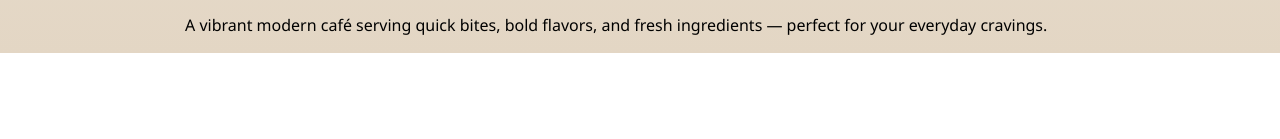
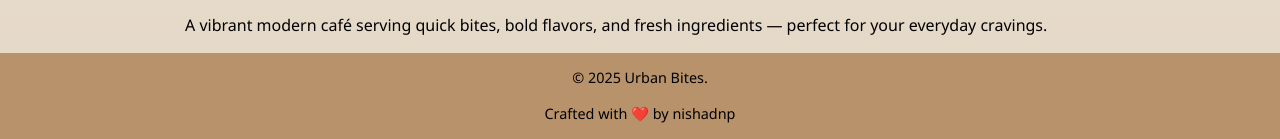
Before and after one commit to nishadnp/restaurant-page, a website built with webpack: page src/template.html in a window 1280 px wide. Shown: the part 852-991 px from the top of the page. Before the commit the page ends 905 px from the top, so only its background shows below. Built offline with nearby package versions, Linux system fonts and the light colour scheme.

Commit message:
feat: add footer

```diff
--- a/src/styles.css
+++ b/src/styles.css
@@ -69,3 +69,19 @@ nav button:active {
     max-width: 450px;
     height: 300px;
 }
+
+footer {
+    min-width: 100%;
+    background-color: #b8926a;
+    text-align: center;
+    font-size: 0.9rem;
+}
+
+footer a {
+    text-decoration: none;
+    color: inherit;
+}
+
+footer a:hover {
+  text-decoration: underline;
+}
--- a/src/template.html
+++ b/src/template.html
@@ -21,5 +21,12 @@
         </nav>
     </header>
     <div id="content"></div>
+    <footer>
+        <p>© 2025 Urban Bites.</p>
+        <p>Crafted with ❤️ by
+            <a href="https://github.com/nishadnp" target="_blank" rel="noopener noreferrer">
+                nishadnp
+            </a></p>
+    </footer>
 </body>
 </html>
```
